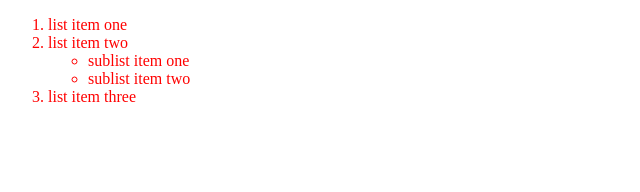
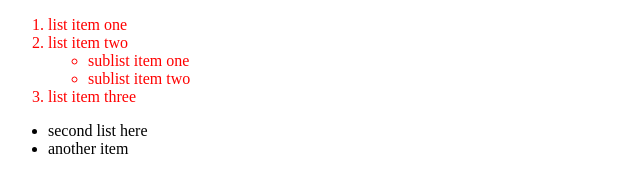
Before and after one commit to guanglizhang/lecture1, a plain HTML site: page descendant.html in a window 1280 px wide. Shown: the whole page, without its empty margins (0-640 px from the left). Drawn offline with Linux system fonts and the light colour scheme.

Commit message:
li under ul wont be applied the color feature

```diff
--- a/descendant.html
+++ b/descendant.html
@@ -18,5 +18,10 @@
             </ul>
             <li>list item three</li>
         </ol>
+
+        <ul>
+            <li>second list here</li>
+            <li>another item</li>
+        </ul>
     </body>
 </html>
```
